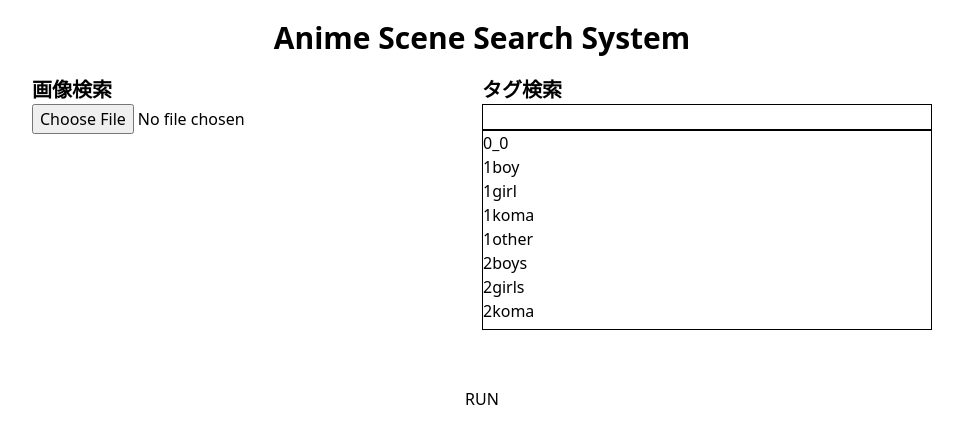
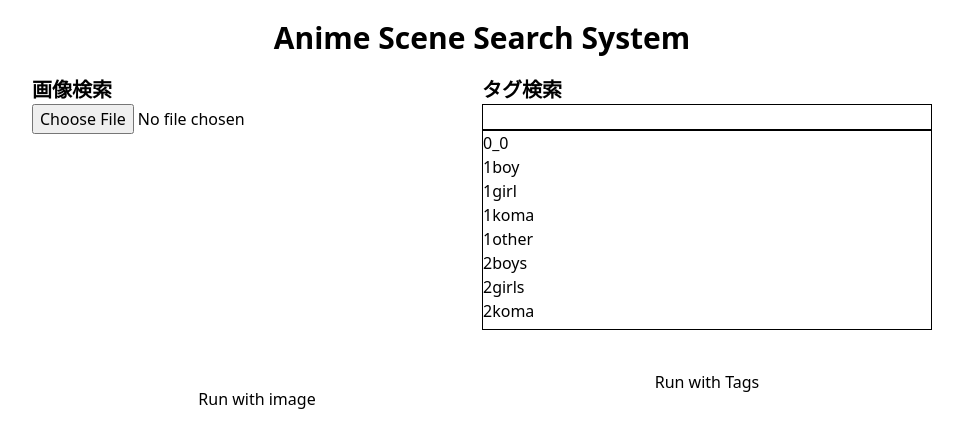
Before and after one commit to shooh25/anime_search_sys, a React (Vite) app: page / in a window 1280 px wide. Shown: the top 448 px of the page, without its empty margins (158-1121 px from the left). Built offline with nearby package versions, Linux system fonts and the light colour scheme.

Commit message:
add: send button

```diff
--- a/src/Top.tsx
+++ b/src/Top.tsx
@@ -7,6 +7,7 @@ import TagInput from './components/TagInput'
 const Top: React.FC = () => {
   // const { data, isLoading } = useQuery("sample", getSample)
   // console.log(data)
+
 
   return (
     <div className='px-4'>
@@ -19,10 +20,6 @@ const Top: React.FC = () => {
           <ImageInput />
           <TagInput />
         </div>
-
-        <div className='flex justify-center'>
-          <button>RUN</button>
-        </div>
       </div>
     </div>
   )
--- a/src/components/ImageInput.tsx
+++ b/src/components/ImageInput.tsx
@@ -1,7 +1,7 @@
 import React, { useState } from 'react'
 
 const ImageInput: React.FC = () => {
-  const [base64Images, setBase64Images] = useState<string | null>(null); // setting image URL
+  const [base64Image, setBase64Image] = useState<string | null>(null); // setting image URL
 
   const handleInputFile = (e: React.ChangeEvent<HTMLInputElement>) => {
     const files = e.target.files;
@@ -17,7 +17,7 @@ const ImageInput: React.FC = () => {
       if (typeof result !== "string") {
         return;
       }
-      setBase64Images(result);
+      setBase64Image(result);
     };
   };
 
@@ -30,7 +30,10 @@ const ImageInput: React.FC = () => {
         onChange={handleInputFile}
       />
       <div className='w-full aspect-video'>
-        {base64Images && <img src={base64Images} className='w-full h-full object-cover' />}
+        {base64Image && <img src={base64Image} className='w-full h-full object-cover' />}
+      </div>
+      <div className='w-full flex justify-center'>
+        <button disabled={!base64Image}>Run with image</button>
       </div>
     </div>
   )
--- a/src/components/TagInput.tsx
+++ b/src/components/TagInput.tsx
@@ -48,7 +48,7 @@ const TagInput: React.FC = () => {
           </li>
         ))}
       </ul>
-      <div className='relative w-full'>
+      <div className='w-full'>
         <input
           type="text"
           value={inputText}
@@ -68,6 +68,9 @@ const TagInput: React.FC = () => {
         </ul>
 
       </div>
+      <div className='w-full flex justify-center mt-10'>
+        <button disabled={!inputTags.length}>Run with Tags</button>
+      </div>
     </div>
   )
 }
```
